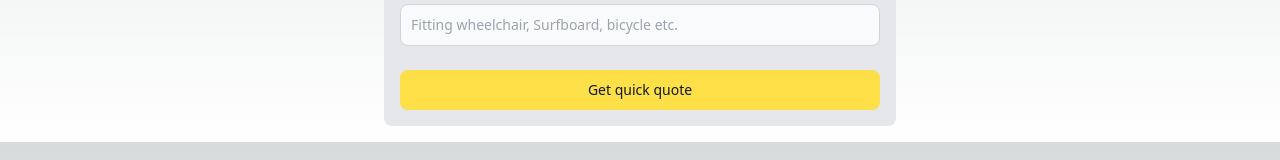
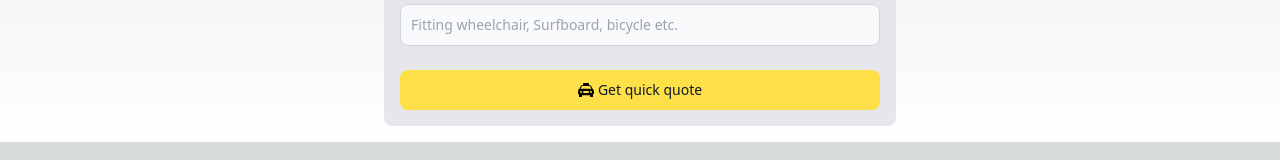
Before and after one commit to Jay51419/taxieria, a Next.js app: page / in a window 1280 px wide. Shown: the part 434-594 px from the top of the page. Built offline with nearby package versions, Linux system fonts and the light colour scheme.

Commit message:
Added taxi-icon

```diff
--- a/package.json
+++ b/package.json
@@ -16,7 +16,6 @@
     "autoprefixer": "10.4.14",
     "eslint": "8.38.0",
     "eslint-config-next": "13.3.0",
-    "google-maps": "^4.3.3",
     "next": "13.3.0",
     "postcss": "8.4.23",
     "react": "18.2.0",
--- /dev/null
+++ b/src/icons/TaxiIcon.tsx
@@ -0,0 +1,15 @@
+import { SVGProps } from "react";
+
+export default function TaxiIcon(
+  props: JSX.IntrinsicAttributes & SVGProps<SVGSVGElement>
+) {
+  return (
+    <svg
+      xmlns="http://www.w3.org/2000/svg"
+      viewBox="0 0 16 16"
+      {...props}
+    >
+      <path d="M6 1a1 1 0 0 0-1 1v1h-.181A2.5 2.5 0 0 0 2.52 4.515l-.792 1.848a.807.807 0 0 1-.38.404c-.5.25-.855.715-.965 1.262L.05 9.708a2.5 2.5 0 0 0-.049.49v.413c0 .814.39 1.543 1 1.997V14.5a.5.5 0 0 0 .5.5h2a.5.5 0 0 0 .5-.5v-1.338c1.292.048 2.745.088 4 .088s2.708-.04 4-.088V14.5a.5.5 0 0 0 .5.5h2a.5.5 0 0 0 .5-.5v-1.892c.61-.454 1-1.183 1-1.997v-.413c0-.165-.016-.329-.049-.49l-.335-1.68a1.807 1.807 0 0 0-.964-1.261.807.807 0 0 1-.381-.404l-.792-1.848A2.5 2.5 0 0 0 11.181 3H11V2a1 1 0 0 0-1-1H6ZM4.309 4h7.382a.5.5 0 0 1 .447.276l.956 1.913a.51.51 0 0 1-.497.731c-.91-.073-3.35-.17-4.597-.17-1.247 0-3.688.097-4.597.17a.51.51 0 0 1-.497-.731l.956-1.913A.5.5 0 0 1 4.309 4ZM4 10a1 1 0 1 1-2 0 1 1 0 0 1 2 0Zm10 0a1 1 0 1 1-2 0 1 1 0 0 1 2 0Zm-9 0a1 1 0 0 1 1-1h4a1 1 0 1 1 0 2H6a1 1 0 0 1-1-1Z" />
+    </svg>
+  );
+}
--- a/src/pages/index.tsx
+++ b/src/pages/index.tsx
@@ -2,6 +2,8 @@ import Image from "next/image";
 import { z } from "zod";
 import { SubmitHandler, useForm } from "react-hook-form";
 import { zodResolver } from "@hookform/resolvers/zod";
+import { FontAwesomeIcon } from "@fortawesome/react-fontawesome";
+import TaxiIcon from "@/icons/TaxiIcon";
 
 const formSchema = z.object({
   email: z.string().email(),
@@ -13,7 +15,7 @@ const formSchema = z.object({
     },
     { message: "Invalid datetime" }
   ),
-  numberOfPassenger : z.string(),
+  numberOfPassenger: z.string(),
   specialRequirements: z.string().optional(),
 });
 
@@ -36,6 +38,7 @@ export default function Home() {
     `;
     alert(output);
   };
+
   return (
     <div className="max-w-lg mx-4 md:mx-auto my-4 bg-gray-200 p-4 rounded-lg ">
       <form
@@ -99,7 +102,7 @@ export default function Home() {
             </span>
           )}
         </div>
-        <div className="flex" >
+        <div className="flex">
           <div className="w-full">
             <label
               htmlFor="datetime"
@@ -120,7 +123,7 @@ export default function Home() {
               </span>
             )}
           </div>
-          <div className="w-full" >
+          <div className="w-full">
             <label
               htmlFor="specialRequirements"
               className="block mb-2 text-sm font-medium text-gray-900"
@@ -166,7 +169,10 @@ export default function Home() {
             className="w-full text-gray-900 bg-primary hover:brightness-90 focus:ring-4 focus:outline-none focus:ring-primary-300 font-medium rounded-lg text-sm px-5 py-2.5 text-center"
             disabled={isSubmitting}
           >
-            Get quick quote
+            <span className="flex justify-center items-center gap-x-1">
+              <TaxiIcon className="w-4 h-4" />
+              Get quick quote
+            </span>
           </button>
         </div>
       </form>
```
Also changed, not shown: 1 other file (tests, documents, lock files or other folders).
